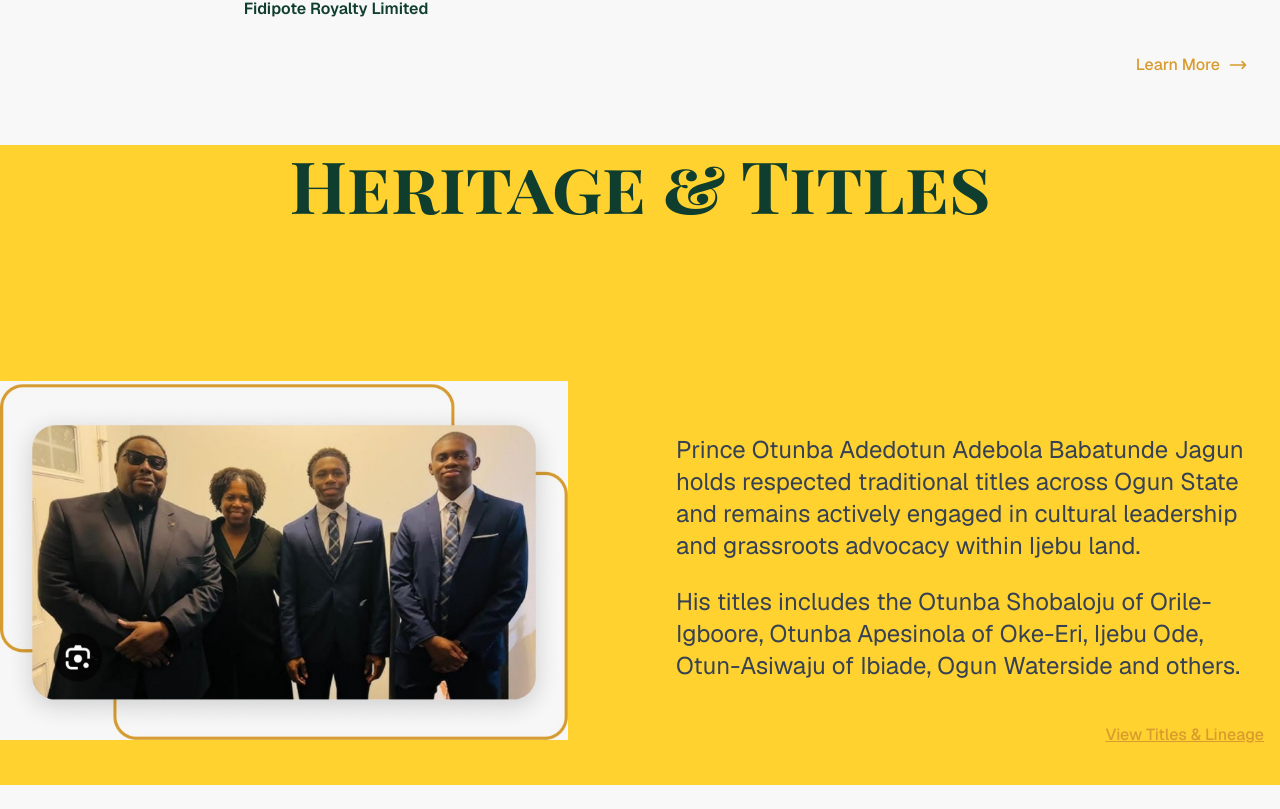
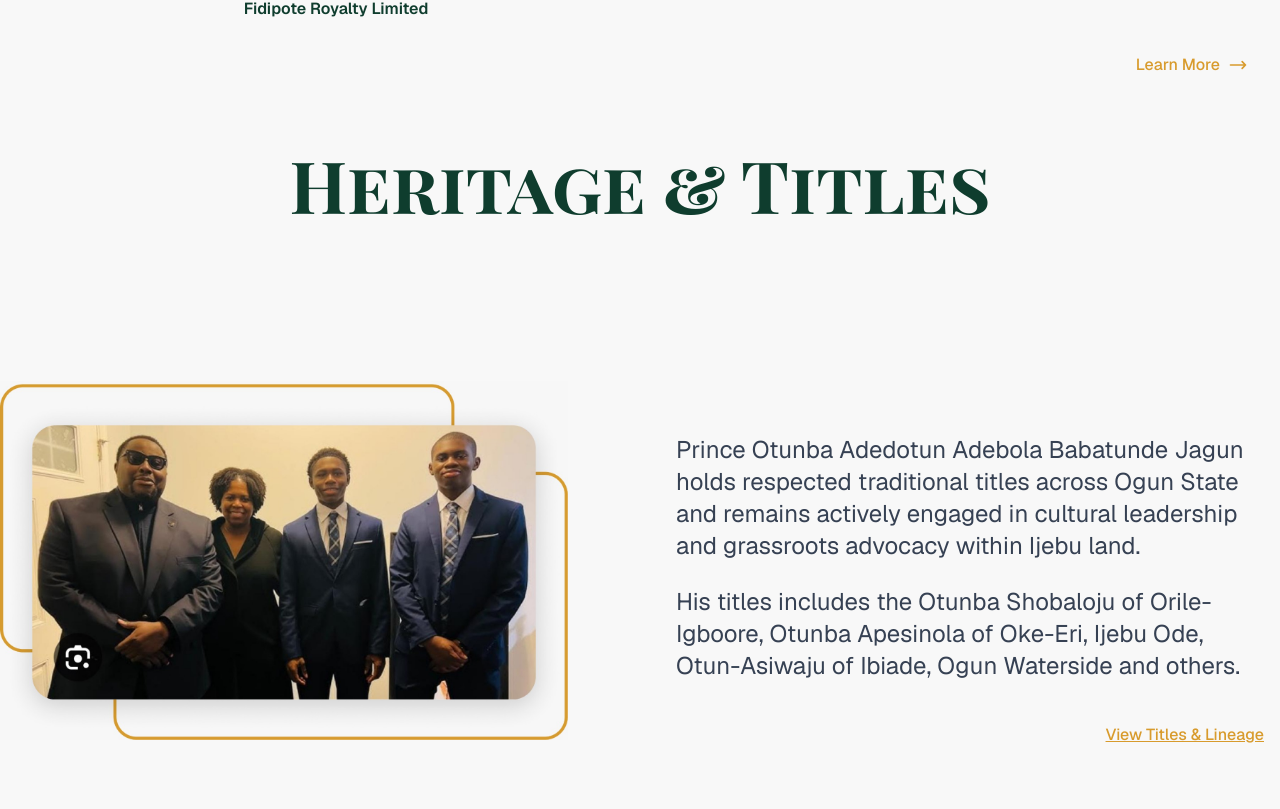
Before and after one commit to Guns-akimbo/Prince-Jagun-Portfolio-, a Next.js app: page / in a window 1280 px wide. Shown: the part 3311-4120 px from the top of the page. Built offline with nearby package versions, Linux system fonts and the light colour scheme.

Commit message:
fix hero section

```diff
--- a/src/components/landingpage/contents/heritage.tsx
+++ b/src/components/landingpage/contents/heritage.tsx
@@ -5,7 +5,7 @@ import Image from "next/image";
 const Heritage = () => {
   return (
     <main className="w-full bg-[#F8F8F8] overflow-x-hidden">
-      <div className="max-w-410 mx-auto bg-amber-300 lg:h-[80vh] ">
+      <div className="max-w-410 mx-auto lg:h-[80vh] ">
         <motion.h2
           initial={{ opacity: 0, y: 20 }}
           whileInView={{ opacity: 1, y: 0 }}
--- a/src/components/landingpage/contents/herosection.tsx
+++ b/src/components/landingpage/contents/herosection.tsx
@@ -38,7 +38,7 @@ const HeroSection = () => {
             </p>
           </div>
 
-          <div className="flex justify-center md:justify-end relative left-12  lg:left-0 bottom-0 lg:-bottom-24 z-50">
+          <div className="flex justify-center md:justify-end relative left-9  lg:left-0 bottom-0 lg:-bottom-24 z-50">
             <div className="w-80 h-80 lg:w-160.5 lg:h-160.5 rounded-full border-4 border-white/30 overflow-hidden shadow-2xl z-30">
               <Image
                 src="/images/prince.jpg"
```
